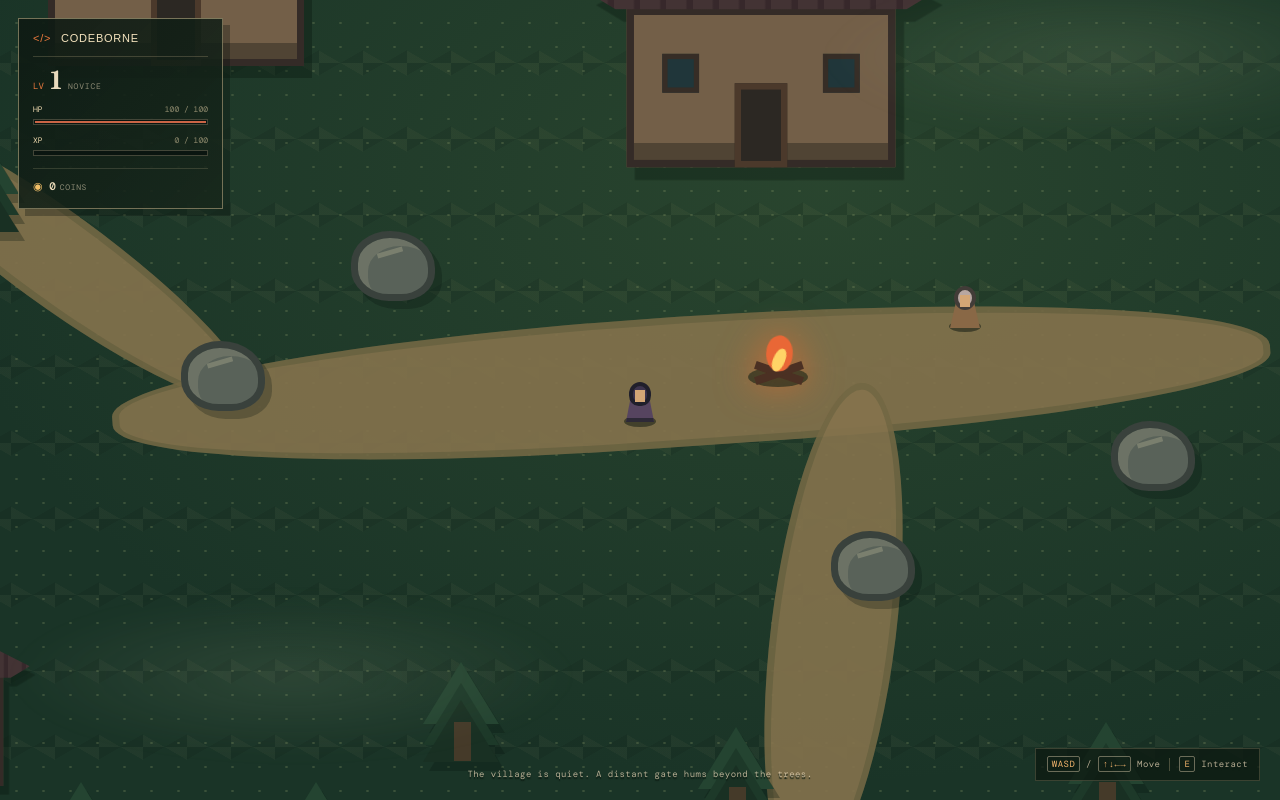
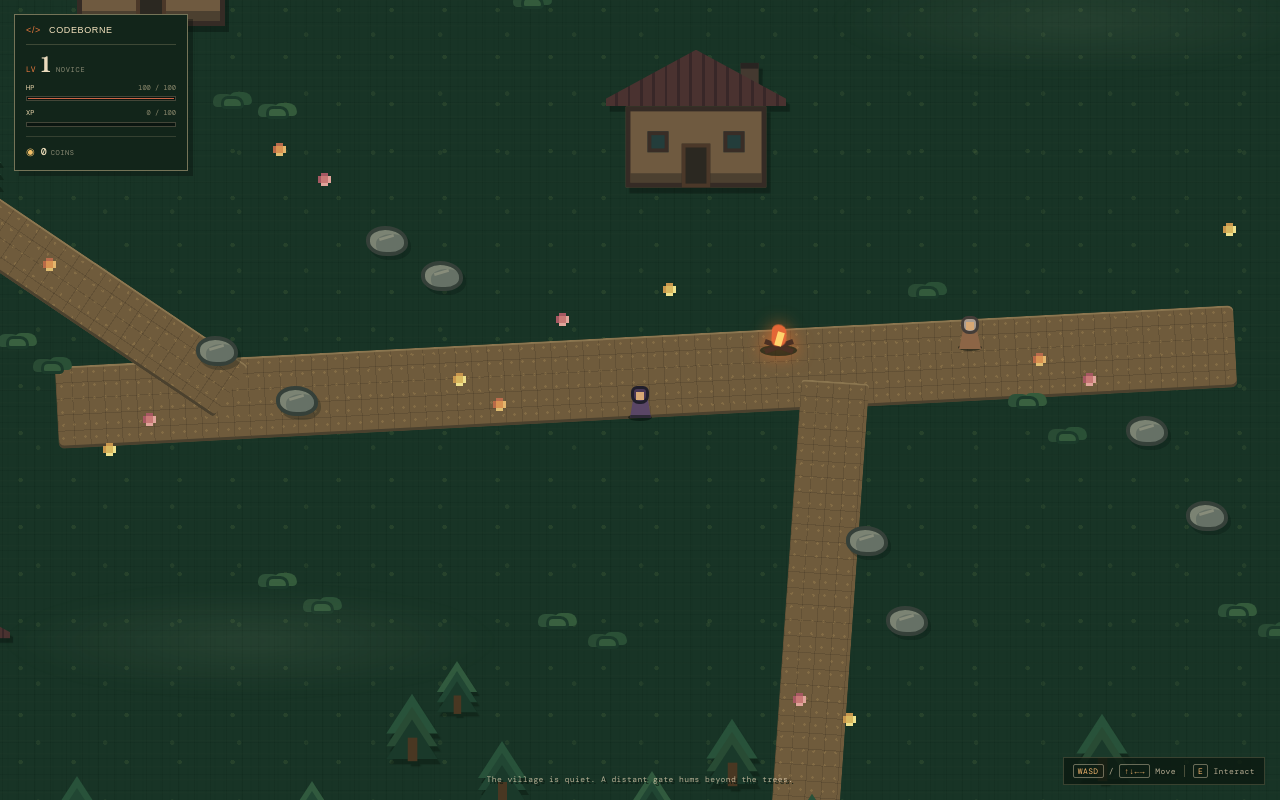
Before and after one commit to Pravith101/codeborne, a React (Vite) app: page / in a window 1280 px wide. Built offline with nearby package versions, Linux system fonts and the light colour scheme; a web font is replaced by a local one.

Commit message:
style: refine Codeborne pixel RPG visual direction

```diff
--- a/src/game/GameWorld.jsx
+++ b/src/game/GameWorld.jsx
@@ -1,5 +1,5 @@
 import { useCallback, useEffect, useRef, useState } from 'react'
-import { GATE, NPC, OBSTACLES, ROCKS, START_POSITION, TREES, WORLD } from './worldData'
+import { FLOWERS, GATE, NPC, OBSTACLES, ROCKS, SHRUBS, START_POSITION, TREES, WORLD } from './worldData'
 import { Player } from './Player'
 import { Npc } from './Npc'
 
@@ -13,8 +13,10 @@ function isBlocked(x, y) {
 }
 
 function Building({ x, y, variant = '' }) { return <div className={`building ${variant}`} style={{ left: x, top: y }} aria-hidden="true"><i className="roof" /><i className="chimney" /><i className="wall"><b /><b /></i><i className="door" /></div> }
-function Tree({ x, y }) { return <div className="tree" style={{ left: x, top: y }} aria-hidden="true"><i /><b /><em /></div> }
+function Tree({ x, y, variant }) { return <div className={`tree tree-${variant}`} style={{ left: x, top: y }} aria-hidden="true"><i /><b /><em /></div> }
 function Rock({ x, y }) { return <div className="rock" style={{ left: x, top: y }} aria-hidden="true"><i /></div> }
+function Flower({ x, y, variant }) { return <span className={`flower flower-${variant}`} style={{ left: x, top: y }} aria-hidden="true" /> }
+function Shrub({ x, y, variant }) { return <span className={`shrub shrub-${variant}`} style={{ left: x, top: y }} aria-hidden="true" /> }
 function Campfire() { return <div className="campfire" style={{ left: 1170, top: 790 }} aria-label="Campfire"><i /><b /><span /><em /></div> }
 function Gate() { return <div className="gate-area" style={{ left: GATE.x, top: GATE.y }} aria-label="Locked gate to an unknown region"><div className="gate-pillars"><i /><i /></div><div className="gate-bars"><b /><b /><b /><b /></div><span>SEALED</span><small>Syntax Wilds</small></div> }
 
@@ -57,5 +59,5 @@ export function GameWorld({ onInteract, dialogueOpen }) {
     frame = requestAnimationFrame(tick); return () => cancelAnimationFrame(frame)
   }, [dialogueOpen])
 
-  return <div ref={viewportRef} className="game-viewport" tabIndex="0" aria-label="Starting Village game world. Use WASD or arrow keys to move. Press E to interact with Eldra."><div className="world" style={{ width: WORLD.width, height: WORLD.height, transform: `translate3d(${-cameraX}px, ${-cameraY}px, 0)` }}><div className="world-label"><span>01</span><div><b>Starting Village</b><small>The Ashen Clearing</small></div></div><div className="path path-main" /><div className="path path-west" /><div className="path path-south" /><div className="pond" /><div className="fog fog-one" /><div className="fog fog-two" /><Building x={440} y={285} /><Building x={1025} y={380} variant="building-tall" /><Building x={1700} y={255} variant="building-wide" /><Building x={175} y={1040} variant="building-small" />{TREES.map(([x, y]) => <Tree key={`${x}-${y}`} x={x} y={y} />)}{ROCKS.map(([x, y]) => <Rock key={`${x}-${y}`} x={x} y={y} />)}<Campfire /><Gate /><Npc npc={NPC} isNearby={isNearby && !dialogueOpen} /><Player position={playerPosition} /></div></div>
+  return <div ref={viewportRef} className="game-viewport" tabIndex="0" aria-label="Starting Village game world. Use WASD or arrow keys to move. Press E to interact with Eldra."><div className="world" style={{ width: WORLD.width, height: WORLD.height, transform: `translate3d(${-cameraX}px, ${-cameraY}px, 0)` }}><div className="world-label"><span>01</span><div><b>Starting Village</b><small>The Ashen Clearing</small></div></div><div className="path path-main" /><div className="path path-west" /><div className="path path-south" /><div className="path path-north" /><div className="pond" /><div className="fog fog-one" /><div className="fog fog-two" /><Building x={470} y={355} /><Building x={1015} y={520} variant="building-tall" /><Building x={1695} y={390} variant="building-wide" /><Building x={255} y={1050} variant="building-small" />{FLOWERS.map(([x, y], index) => <Flower key={`${x}-${y}`} x={x} y={y} variant={index % 3} />)}{SHRUBS.map(([x, y], index) => <Shrub key={`${x}-${y}`} x={x} y={y} variant={index % 2} />)}{TREES.map(([x, y], index) => <Tree key={`${x}-${y}`} x={x} y={y} variant={index % 3} />)}{ROCKS.map(([x, y]) => <Rock key={`${x}-${y}`} x={x} y={y} />)}<Campfire /><Gate /><Npc npc={NPC} isNearby={isNearby && !dialogueOpen} /><Player position={playerPosition} /></div></div>
 }
--- a/src/game/worldData.js
+++ b/src/game/worldData.js
@@ -1,12 +1,14 @@
-export const WORLD = { width: 2400, height: 1500, playerSize: 38 }
-export const START_POSITION = { x: 1050, y: 850 }
-export const NPC = { id: 'eldra', name: 'Eldra', x: 1375, y: 755, size: 38 }
+export const WORLD = { width: 2400, height: 1500, playerSize: 28 }
+export const START_POSITION = { x: 1040, y: 860 }
+export const NPC = { id: 'eldra', name: 'Eldra', x: 1370, y: 790, size: 28 }
 export const GATE = { x: 2180, y: 620, width: 92, height: 220 }
-// Simple collision rectangles, intentionally small and easy to extend in later checkpoints.
+// Compact scenery collision: visual detail layers are intentionally walkable.
 export const OBSTACLES = [
-  { x: 440, y: 285, width: 330, height: 250 }, { x: 1025, y: 380, width: 310, height: 230 }, { x: 1700, y: 255, width: 300, height: 220 }, { x: 175, y: 1040, width: 205, height: 170 }, { x: 2075, y: 490, width: 185, height: 410 },
-  { x: 210, y: 255, width: 85, height: 92 }, { x: 320, y: 175, width: 75, height: 86 }, { x: 800, y: 195, width: 88, height: 96 }, { x: 1455, y: 220, width: 82, height: 95 }, { x: 1990, y: 1050, width: 90, height: 98 }, { x: 1490, y: 1190, width: 88, height: 94 }, { x: 465, y: 1250, width: 86, height: 90 }, { x: 845, y: 1130, width: 85, height: 90 }, { x: 1120, y: 1195, width: 96, height: 94 }, { x: 1835, y: 1145, width: 76, height: 83 },
-  { x: 610, y: 810, width: 84, height: 70 }, { x: 1540, y: 890, width: 90, height: 70 },
+  { x: 470, y: 355, width: 190, height: 145 }, { x: 1015, y: 520, width: 205, height: 152 }, { x: 1695, y: 390, width: 210, height: 145 }, { x: 255, y: 1050, width: 146, height: 112 }, { x: 2075, y: 490, width: 185, height: 410 },
+  { x: 210, y: 255, width: 52, height: 62 }, { x: 320, y: 175, width: 52, height: 62 }, { x: 800, y: 195, width: 52, height: 62 }, { x: 1455, y: 220, width: 52, height: 62 }, { x: 1990, y: 1050, width: 52, height: 62 }, { x: 1490, y: 1190, width: 52, height: 62 }, { x: 465, y: 1250, width: 52, height: 62 }, { x: 845, y: 1130, width: 52, height: 62 }, { x: 1120, y: 1195, width: 52, height: 62 }, { x: 1835, y: 1145, width: 52, height: 62 },
+  { x: 610, y: 810, width: 42, height: 30 }, { x: 1540, y: 890, width: 42, height: 30 },
 ]
-export const TREES = [[210,255],[320,175],[800,195],[1455,220],[1990,1050],[1490,1190],[465,1250],[845,1130],[1120,1195],[1835,1145],[80,460],[2250,1120],[365,600],[700,1250],[1760,1320],[2220,235],[1080,113],[1390,1310]]
-export const ROCKS = [[610,810],[1540,890],[780,700],[1260,1000],[330,930],[1930,760],[2070,1190]]
+export const TREES = [[210,255],[320,175],[800,195],[1455,220],[1990,1050],[1490,1190],[465,1250],[845,1130],[1120,1195],[1835,1145],[80,460],[2250,1120],[365,600],[700,1250],[1760,1320],[2220,235],[1080,113],[1390,1310],[128,220],[169,205],[252,345],[290,315],[720,205],[760,260],[1510,268],[1560,235],[1950,1110],[2025,1150],[1810,1190],[1870,1240],[420,1300],[520,1330],[800,1170],[890,1215],[1040,1240],[1200,1270],[1720,1275],[1780,1340],[2240,1160],[2300,1195]]
+export const ROCKS = [[610,810],[1540,890],[780,700],[1260,1000],[330,930],[1930,760],[2070,1190],[690,860],[835,735],[1300,1080],[1600,975],[1910,825]]
+export const FLOWERS = [[690,620],[735,650],[870,850],[910,875],[973,790],[1080,760],[1450,830],[1500,850],[1640,700],[1740,770],[560,890],[520,920],[460,735],[1860,1000],[1900,1020],[2000,960],[1210,1170],[1260,1190]]
+export const SHRUBS = [[635,570],[680,580],[935,470],[960,448],[1330,760],[1430,870],[1470,905],[1760,600],[1815,620],[420,810],[455,835],[680,1050],[725,1075],[960,1090],[1010,1110],[1640,1080],[1680,1100],[1980,900],[2020,930]]
```
Also changed, not shown: src/index.css.
